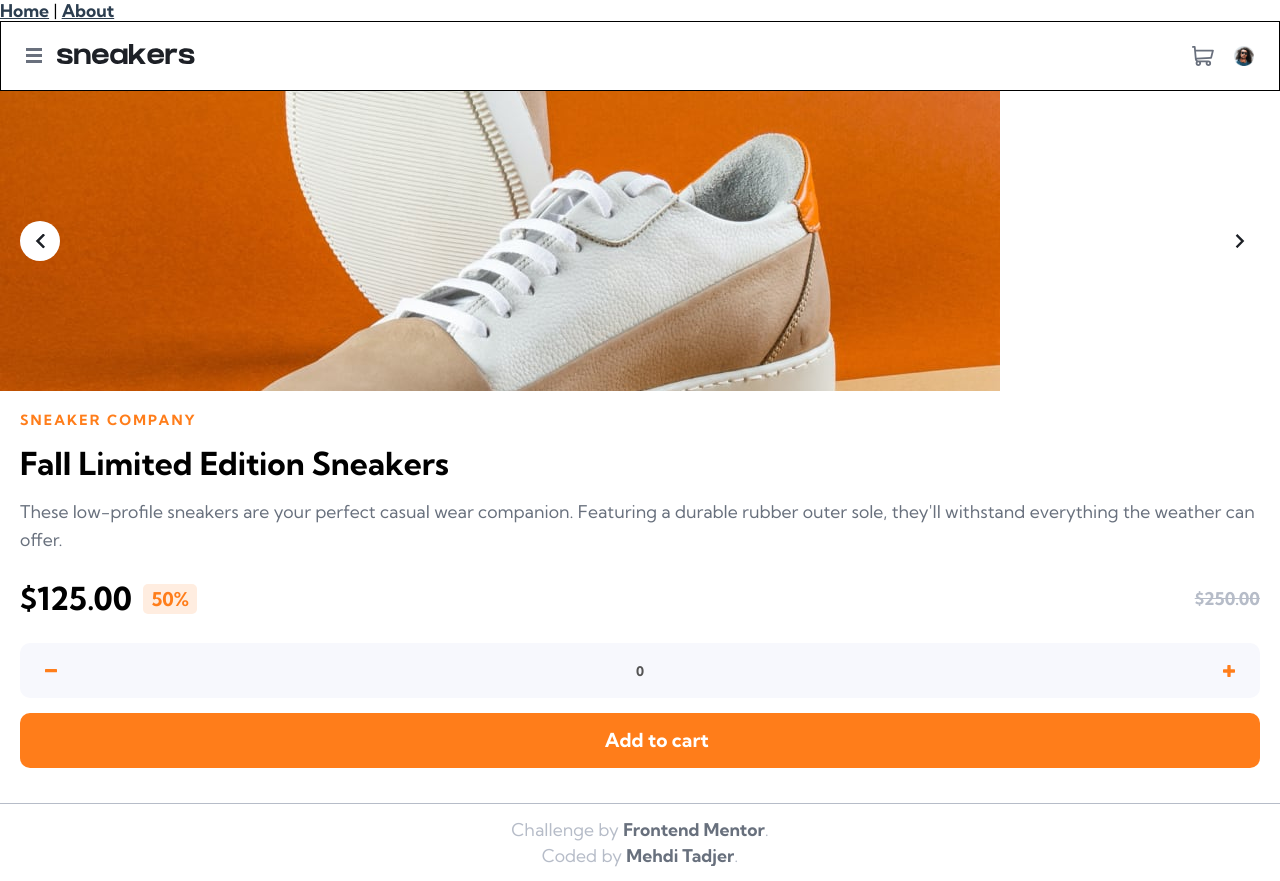
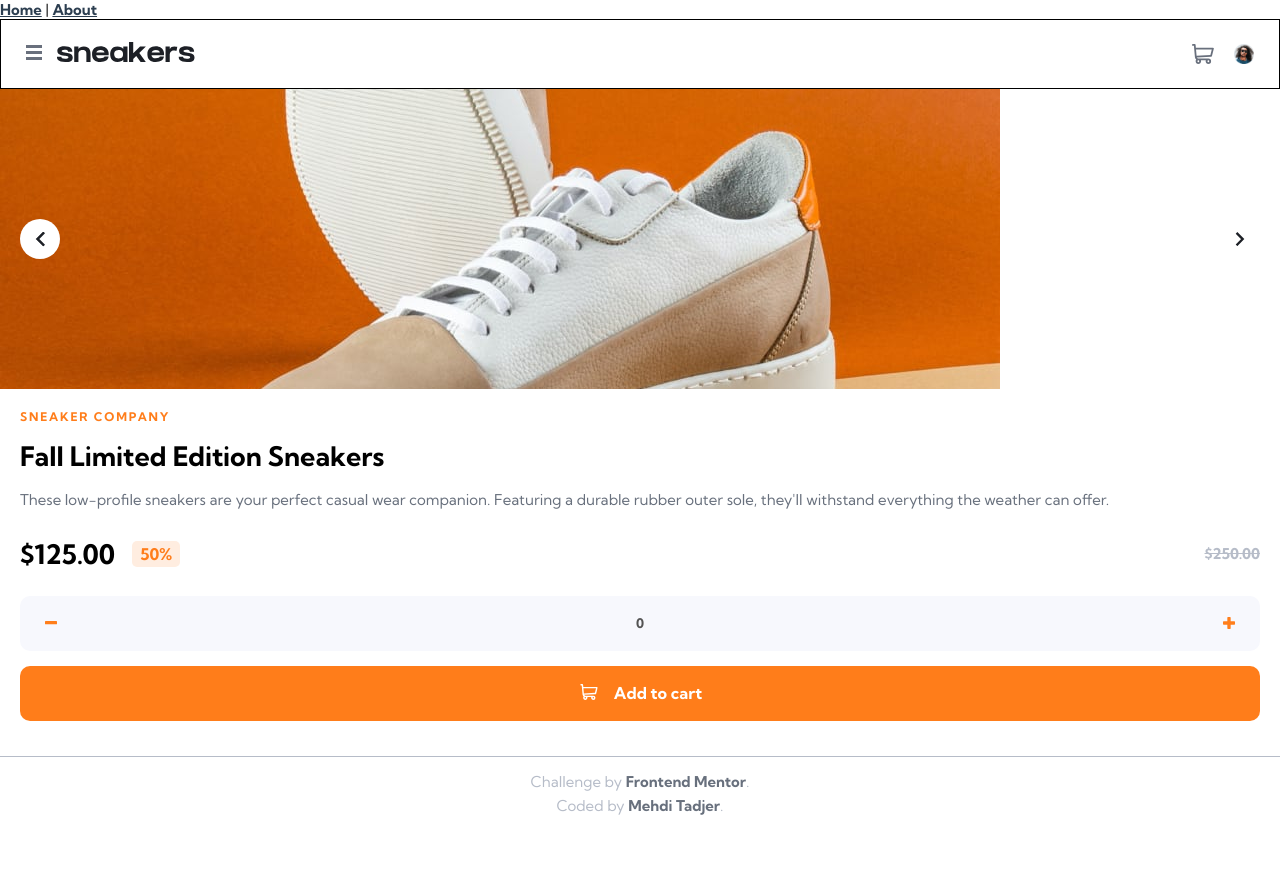
Before and after one commit to MehdiT-dev/ecommerce-product-page-vue, a Vue app: page /product in a window 1280 px wide. After the commit the page ends 830 px from the top, so only its background shows below. Built offline with nearby package versions, Linux system fonts and the light colour scheme; some icons are missing.

Commit message:
ajout de style global + favicon

```diff
--- a/public/index.html
+++ b/public/index.html
@@ -4,7 +4,7 @@
     <meta charset="utf-8">
     <meta http-equiv="X-UA-Compatible" content="IE=edge">
     <meta name="viewport" content="width=device-width,initial-scale=1.0">
-    <link rel="icon" href="<%= BASE_URL %>favicon-32x32.ico">
+    <link rel="icon" href="<%= BASE_URL %>favicon-32x32.png">
     <title><%= htmlWebpackPlugin.options.title %></title>
   </head>
   <body>
--- a/src/App.vue
+++ b/src/App.vue
@@ -12,6 +12,9 @@
   box-sizing: border-box;
   margin: 0;
   padding: 0;
+}
+body {
+  font-size: 0.85em;
 }
 
 #app {
--- /dev/null
+++ b/src/components/icons/IconCart.vue
@@ -0,0 +1,15 @@
+<template>
+    <svg width="22" height="20" xmlns="http://www.w3.org/2000/svg">
+        <path d="M20.925 3.641H3.863L3.61.816A.896.896 0 0 0 2.717 0H.897a.896.896 0 1 0 0 1.792h1l1.031 11.483c.073.828.52 1.726 1.291 2.336C2.83 17.385 4.099 20 6.359 20c1.875 0 3.197-1.87 2.554-3.642h4.905c-.642 1.77.677 3.642 2.555 3.642a2.72 2.72 0 0 0 2.717-2.717 2.72 2.72 0 0 0-2.717-2.717H6.365c-.681 0-1.274-.41-1.53-1.009l14.321-.842a.896.896 0 0 0 .817-.677l1.821-7.283a.897.897 0 0 0-.87-1.114ZM6.358 18.208a.926.926 0 0 1 0-1.85.926.926 0 0 1 0 1.85Zm10.015 0a.926.926 0 0 1 0-1.85.926.926 0 0 1 0 1.85Zm2.021-7.243-13.8.81-.57-6.341h15.753l-1.383 5.53Z" fill="#69707D" fill-rule="nonzero"/>
+    </svg>
+</template>
+
+<style lang="scss" scoped>
+svg.btn-icon {
+    transform: translateY(3px) scale(0.8);
+
+    path {
+        fill: $white;
+    }
+}
+</style>
```
Also changed, not shown: src/components/Lightbox.vue (added).
